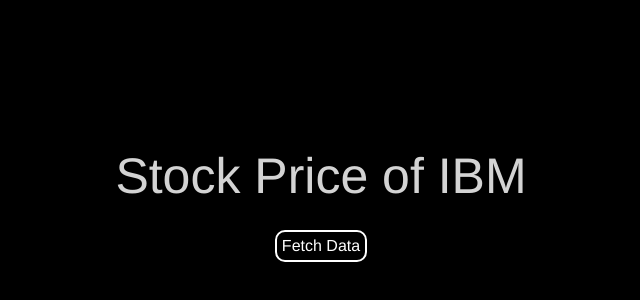
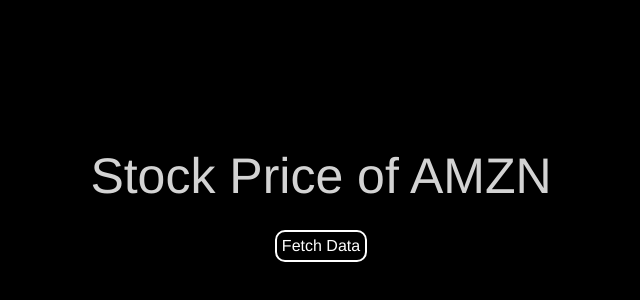
Before and after one commit to vadimgavrish/RechartsDemo, a React app: page / in a window 1280 px wide. Shown: the part 196-496 px from the top of the page, without its empty margins (319-959 px from the left). Built offline with nearby package versions, Linux system fonts and the light colour scheme.

Commit message:
finsihed

```diff
--- a/src/containers/App.jsx
+++ b/src/containers/App.jsx
@@ -25,7 +25,7 @@
   render() {
     return (
       <Wrapper>
-        <Title>Stock Price of IBM</Title>
+        <Title>Stock Price of AMZN</Title>
         <Data />
       </Wrapper>
     );
--- a/src/containers/Data.jsx
+++ b/src/containers/Data.jsx
@@ -35,7 +35,7 @@
   }
 
   fetchData() {
-    this.props.dataActions.dataFetch('IBM');
+    this.props.dataActions.dataFetch('AMZN');
   }
 
   renderData(entries) {
```
Also changed, not shown: screenshots/1.png, screenshots/2.png.
